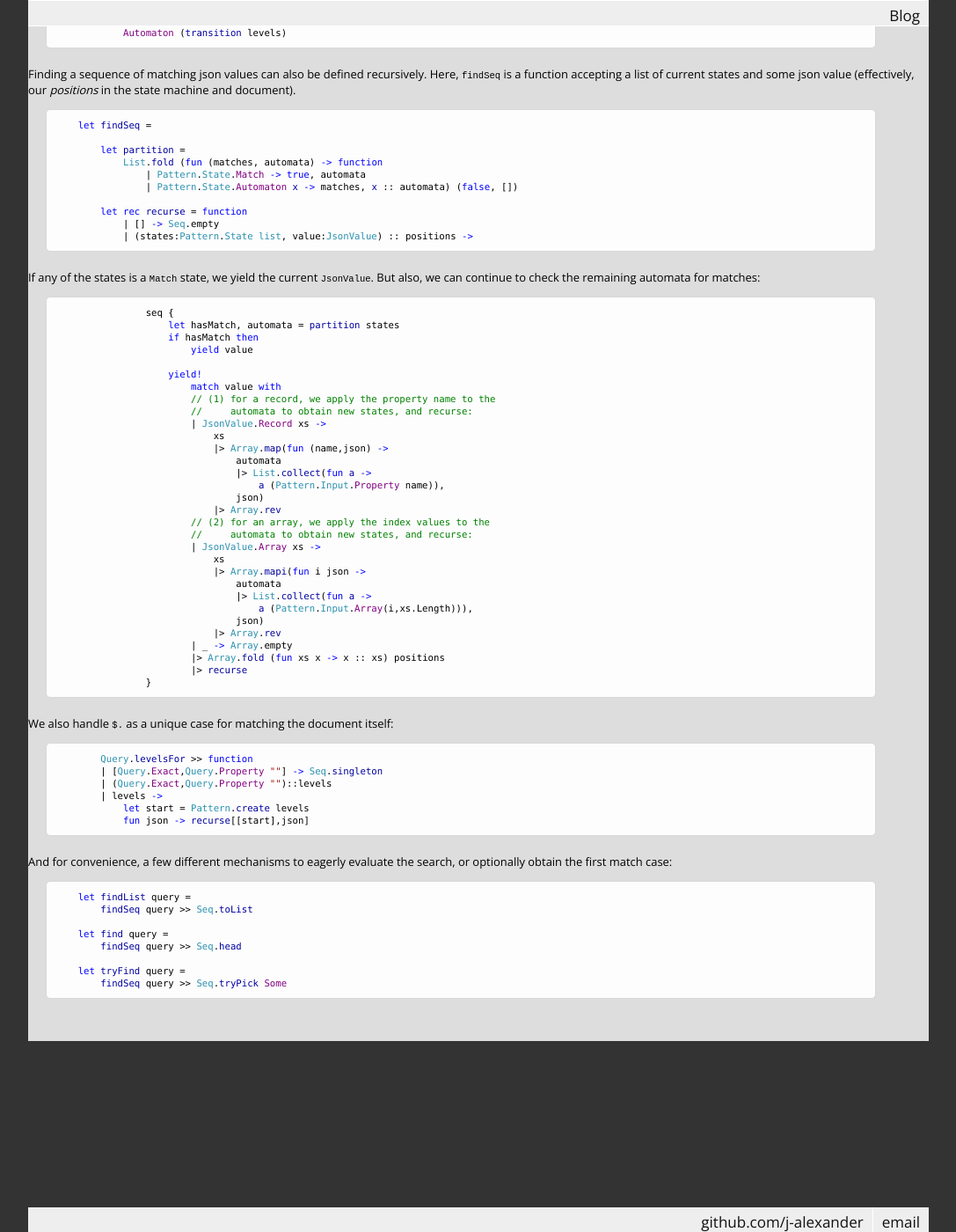
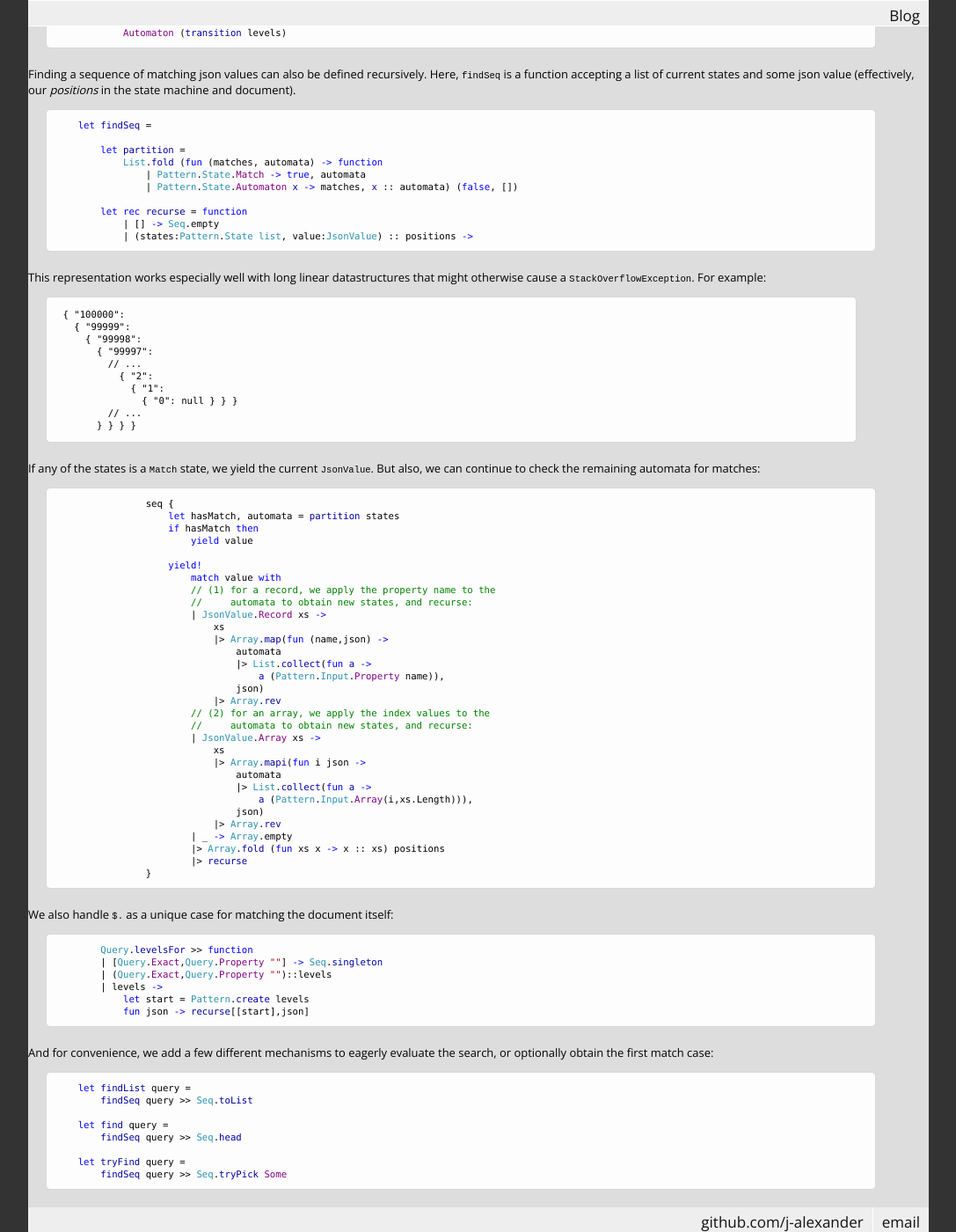
Before and after one commit to j-alexander/j-alexander.github.io, a Jekyll site: the page built from _posts/2016-12-15-jsonpath-queries-using-fsharpdata.html, in a window 1280 px wide and 1400 px high, scrolled down 4382 px. Shown: the whole window at 88% size, without its empty margins (96-1183 px from the left). Built offline with Jekyll 4.4.1, drawn with Linux system fonts in a browser that asks for light colours; some web fonts are replaced.

Commit message:
add a quick example for stack overflow

```diff
--- a/_posts/2016-12-15-jsonpath-queries-using-fsharpdata.html
+++ b/_posts/2016-12-15-jsonpath-queries-using-fsharpdata.html
@@ -255,6 +255,19 @@ the state machine and document).</p>
             | [] <span class="k">-&gt;</span> <span onmouseout="hideTip(event, 'fs80', 234)" onmouseover="showTip(event, 'fs80', 234)" class="t">Seq</span><span class="o">.</span><span onmouseout="hideTip(event, 'fs81', 235)" onmouseover="showTip(event, 'fs81', 235)" class="i">empty</span>
             | (<span onmouseout="hideTip(event, 'fs82', 236)" onmouseover="showTip(event, 'fs82', 236)" class="i">states</span><span class="o">:</span><span onmouseout="hideTip(event, 'fs75', 237)" onmouseover="showTip(event, 'fs75', 237)" class="t">Pattern</span><span class="o">.</span><span onmouseout="hideTip(event, 'fs41', 238)" onmouseover="showTip(event, 'fs41', 238)" class="t">State</span> <span onmouseout="hideTip(event, 'fs20', 239)" onmouseover="showTip(event, 'fs20', 239)" class="t">list</span>, <span onmouseout="hideTip(event, 'fs83', 240)" onmouseover="showTip(event, 'fs83', 240)" class="i">value</span><span class="o">:</span><span onmouseout="hideTip(event, 'fs84', 241)" onmouseover="showTip(event, 'fs84', 241)" class="t">JsonValue</span>) <span class="o">::</span> <span onmouseout="hideTip(event, 'fs85', 242)" onmouseover="showTip(event, 'fs85', 242)" class="i">positions</span> <span class="k">-&gt;</span>
 </code></pre>
+<p>This representation works especially well with long linear datastructures that might otherwise
+cause a <code>StackOverflowException</code>. For example:</p>
+<table class="pre"><tr><td class="snippet"><pre class="fssnip"><code lang="json"> { "100000":
+   { "99999":
+     { "99998":
+       { "99997":
+         // ...
+           { "2":
+             { "1":
+               { "0": null } } }
+         // ...
+       } } } }
+</code></pre></td></tr></table>
 <p>If any of the states is a <code>Match</code> state, we yield the current <code>JsonValue</code>.  But also, we can
 continue to check the remaining automata for matches:</p>
 <pre class="fssnip highlighted"><code lang="fsharp">                <span onmouseout="hideTip(event, 'fs86', 243)" onmouseover="showTip(event, 'fs86', 243)" class="i">seq</span> {
@@ -297,7 +310,7 @@ continue to check the remaining automata for matches:</p>
             <span class="k">let</span> <span onmouseout="hideTip(event, 'fs108', 317)" onmouseover="showTip(event, 'fs108', 317)" class="i">start</span> <span class="o">=</span> <span onmouseout="hideTip(event, 'fs75', 318)" onmouseover="showTip(event, 'fs75', 318)" class="t">Pattern</span><span class="o">.</span><span onmouseout="hideTip(event, 'fs69', 319)" onmouseover="showTip(event, 'fs69', 319)" class="f">create</span> <span onmouseout="hideTip(event, 'fs107', 320)" onmouseover="showTip(event, 'fs107', 320)" class="i">levels</span>
             <span class="k">fun</span> <span onmouseout="hideTip(event, 'fs93', 321)" onmouseover="showTip(event, 'fs93', 321)" class="i">json</span> <span class="k">-&gt;</span> <span onmouseout="hideTip(event, 'fs79', 322)" onmouseover="showTip(event, 'fs79', 322)" class="f">recurse</span>[[<span onmouseout="hideTip(event, 'fs108', 323)" onmouseover="showTip(event, 'fs108', 323)" class="i">start</span>],<span onmouseout="hideTip(event, 'fs93', 324)" onmouseover="showTip(event, 'fs93', 324)" class="i">json</span>]
 </code></pre>
-<p>And for convenience, a few different mechanisms to eagerly evaluate the
+<p>And for convenience, we add a few different mechanisms to eagerly evaluate the
 search, or optionally obtain the first match case:</p>
 <pre class="fssnip highlighted"><code lang="fsharp">    <span class="k">let</span> <span onmouseout="hideTip(event, 'fs109', 325)" onmouseover="showTip(event, 'fs109', 325)" class="f">findList</span> <span onmouseout="hideTip(event, 'fs110', 326)" onmouseover="showTip(event, 'fs110', 326)" class="i">query</span> <span class="o">=</span>
         <span onmouseout="hideTip(event, 'fs70', 327)" onmouseover="showTip(event, 'fs70', 327)" class="f">findSeq</span> <span onmouseout="hideTip(event, 'fs110', 328)" onmouseover="showTip(event, 'fs110', 328)" class="i">query</span> <span class="o">&gt;</span><span class="o">&gt;</span> <span onmouseout="hideTip(event, 'fs80', 329)" onmouseover="showTip(event, 'fs80', 329)" class="t">Seq</span><span class="o">.</span><span onmouseout="hideTip(event, 'fs111', 330)" onmouseover="showTip(event, 'fs111', 330)" class="f">toList</span>
```
Also changed, not shown: 1 other file.
